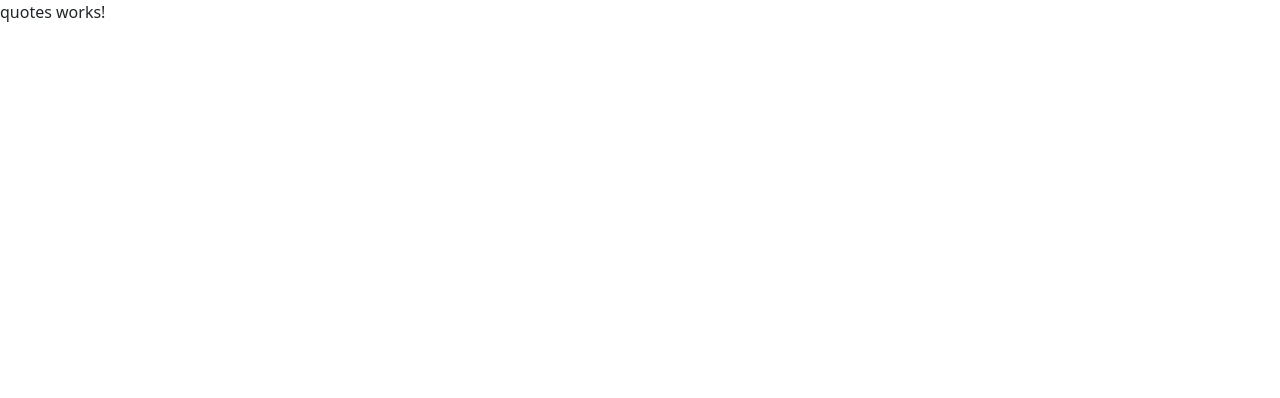
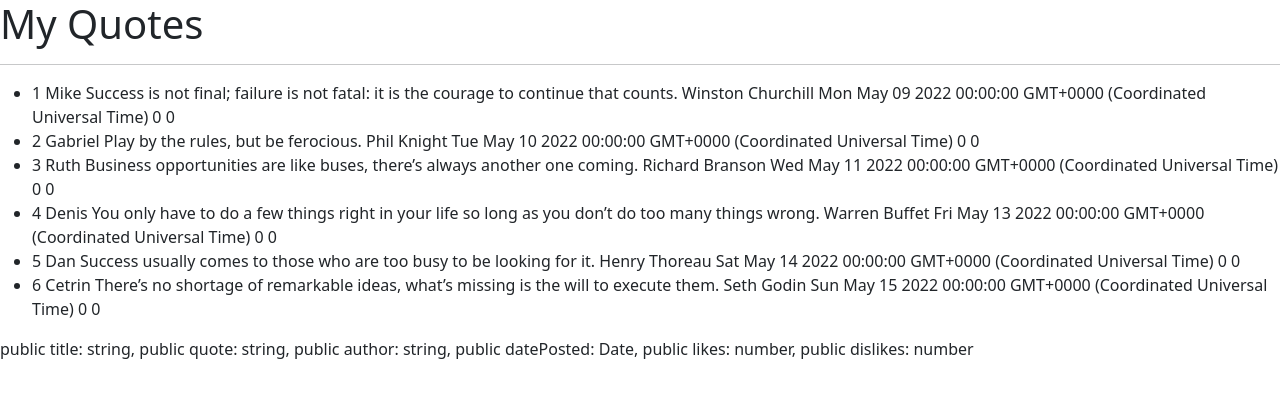
Before and after one commit to DenisMuga/WK1AngularIP-Quotes, an Angular app: page / in a window 1280 px wide. Shown: the top 398 px of the page. Built offline with nearby package versions, Linux system fonts and the light colour scheme.

Commit message:
feature: modifying quotes component html contents

```diff
--- a/src/app/quotes/quotes.component.html
+++ b/src/app/quotes/quotes.component.html
@@ -1 +1,26 @@
-<p>quotes works!</p>
+
+
+<div>
+    <h1>My Quotes</h1>
+    <hr>
+    <ul>
+        <li *ngFor='let quote of quotes'>
+        {{quote.id}}
+          {{quote.name}}
+          {{quote.quote}}
+          {{quote.author}}
+          {{quote.datePosted}}
+          {{quote.likes}}
+          {{quote.dislikes}}
+
+        </li>
+    </ul>
+  </div>
+
+
+  public title: string,
+        public quote: string,
+        public author: string,
+        public datePosted: Date,
+        public likes: number,
+        public dislikes: number
```
